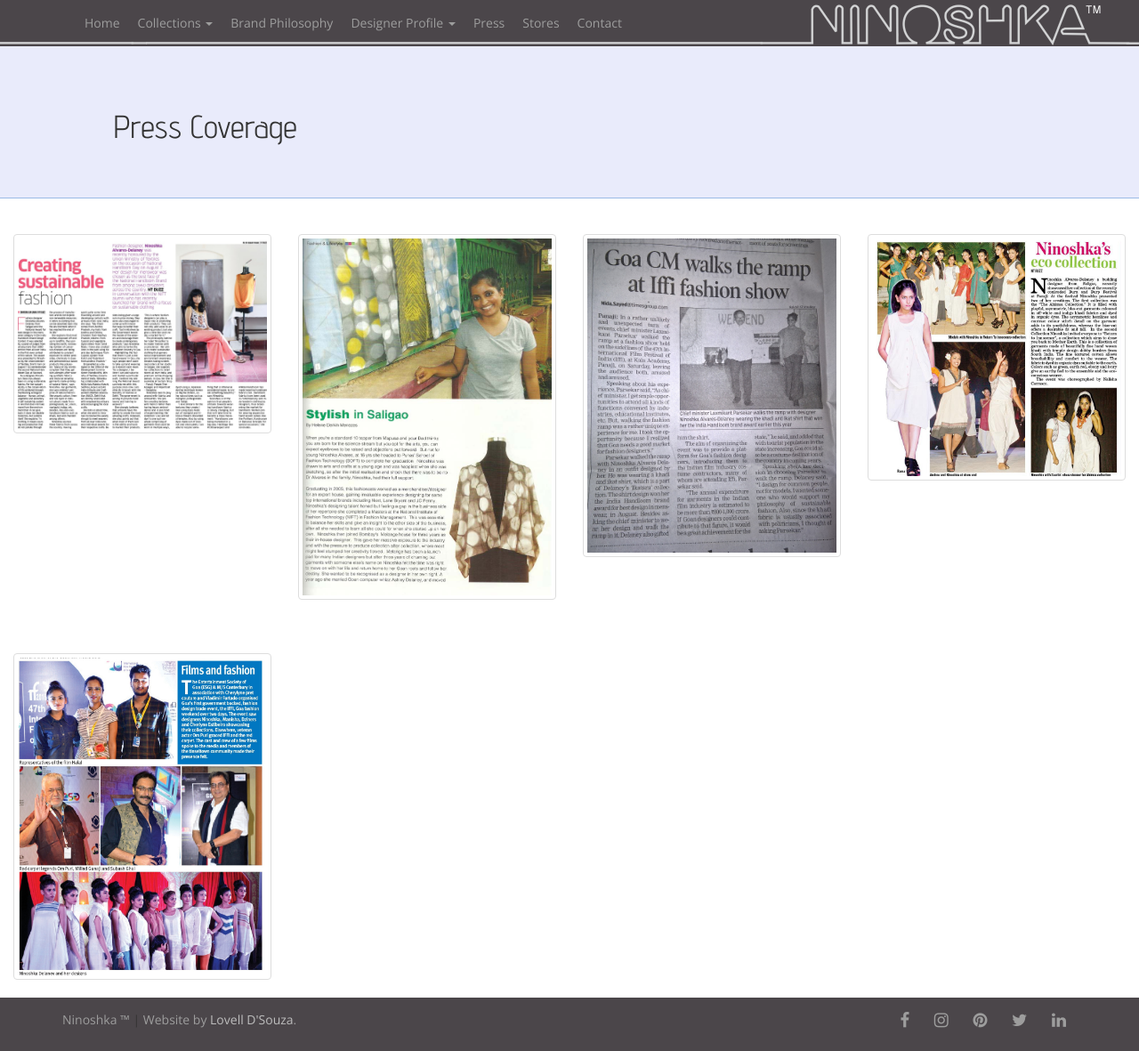
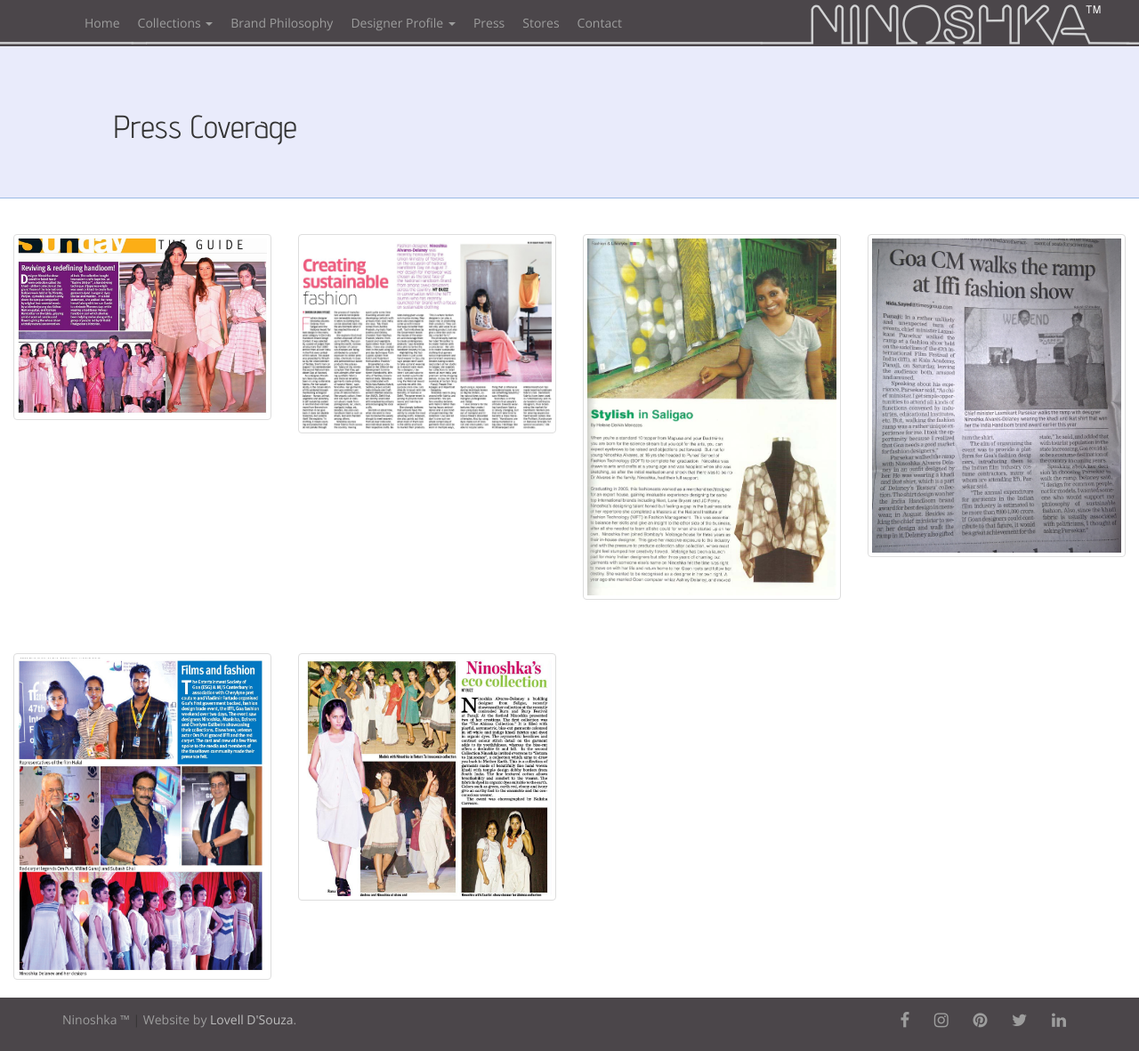
Before and after one commit to lovelldies/ninoshka, a Jekyll site: the page built from press.html, in a window 1280 px wide. Shown: the whole page at 89% size. Built offline with Jekyll 4.4.1, drawn with Linux system fonts in a browser that asks for light colours; Markdown is read by kramdown in place of the engine named in the settings.

Commit message:
updated the press page & added glyphicons

```diff
--- a/press.html
+++ b/press.html
@@ -14,6 +14,11 @@ permalink: /press/
 
   <div class="row" id="press" style="margin-top:40px;">
     <div class="col-lg-3 col-sm-6 text-center thumb">
+      <a class="thumbnail" href="{{ site.baseurl }}/assets/images/press/the-goan-210517.jpg" data-toggle="lightbox" data-gallery="press" data-title="The Goan">
+        <img class="img-responsive" src="{{ site.baseurl }}/assets/images/press/the-goan-210517.jpg">
+      </a>
+    </div>
+    <div class="col-lg-3 col-sm-6 text-center thumb">
       <a class="thumbnail" href="{{ site.baseurl }}/assets/images/press/sustainable-fashion.jpg" data-toggle="lightbox" data-gallery="press" data-title="Navhind Times - Buzz">
         <img  class="img-responsive" src="{{ site.baseurl }}/assets/images/press/sustainable-fashion.jpg">
       </a>
@@ -28,11 +33,6 @@ permalink: /press/
         <img class="img-responsive" src="{{ site.baseurl }}/assets/images/press/toi-iffi-fashion.jpg">
       </a>
     </div>
-    <div class="col-lg-3 col-sm-6 text-center thumb">
-      <a class="thumbnail" href="{{ site.baseurl }}/assets/images/press/navhind-times-buzz-080512.jpg" data-toggle="lightbox" data-gallery="press" data-title="Navhind Times - Buzz">
-        <img class="img-responsive" src="{{ site.baseurl }}/assets/images/press/navhind-times-buzz-080512.jpg">
-      </a>
-    </div>
   </div>
   <div class="row" style="margin-top:40px;">
     <div class="col-lg-3 col-sm-6 text-center thumb">
@@ -40,5 +40,10 @@ permalink: /press/
         <img class="img-responsive" src="{{ site.baseurl }}/assets/images/press/the-goan-281116.jpg">
       </a>
     </div>
+    <div class="col-lg-3 col-sm-6 text-center thumb">
+      <a class="thumbnail" href="{{ site.baseurl }}/assets/images/press/navhind-times-buzz-080512.jpg" data-toggle="lightbox" data-gallery="press" data-title="Navhind Times - Buzz">
+        <img class="img-responsive" src="{{ site.baseurl }}/assets/images/press/navhind-times-buzz-080512.jpg">
+      </a>
+    </div>
   </div>
 </div>
```
Also changed, not shown: assets/fonts/glyphicons-halflings-regular.woff2 (added), assets/images/press/the-goan-210517.jpg (added).
